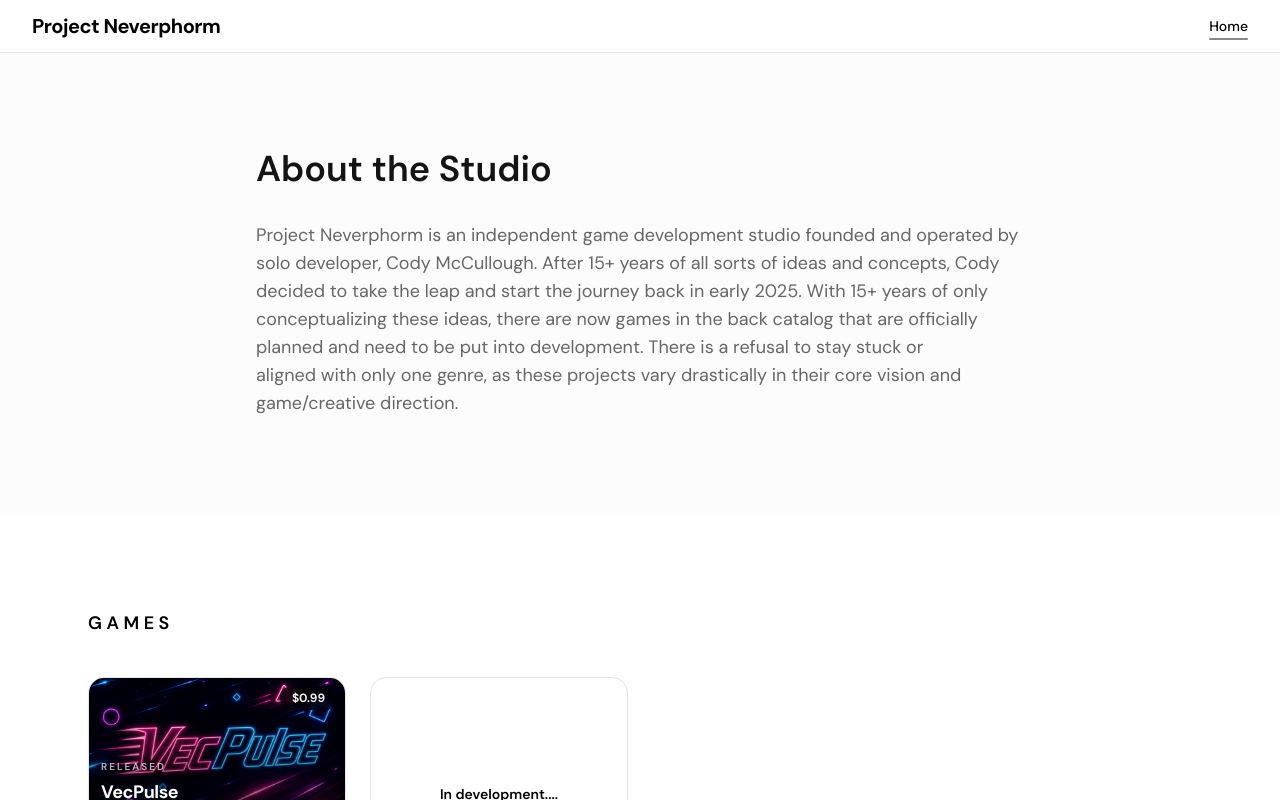
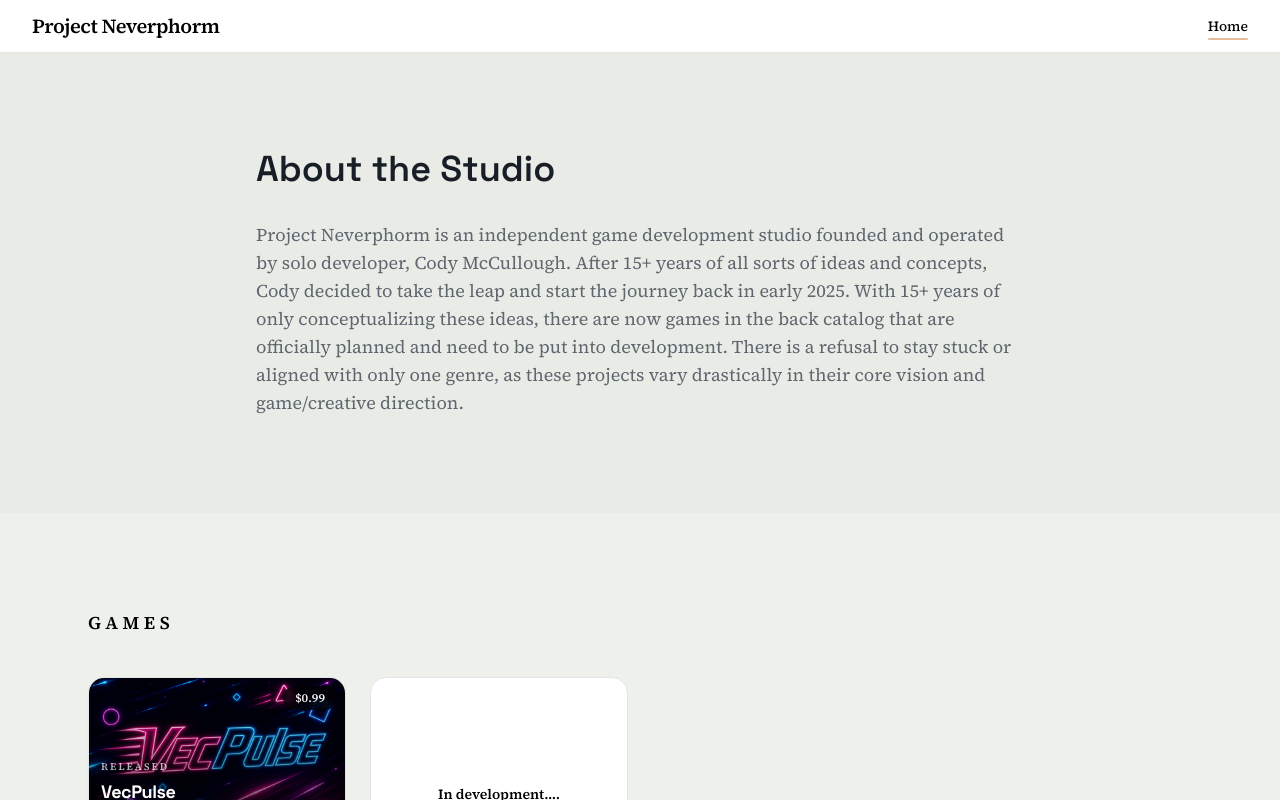
Before and after one commit to Minxci/neverphorm-site, a React (Vite) app in the folder apps/web/: page / in a window 1280 px wide. Shown: the top 800 px of the page. Built offline with nearby package versions, Linux system fonts and the light colour scheme; the HTML template or start-up script is replaced by a standard one.

Commit message:
changed up the theme of the website

```diff
--- a/apps/web/src/index.css
+++ b/apps/web/src/index.css
@@ -1,4 +1,4 @@
-@import url('https://fonts.googleapis.com/css2?family=DM+Sans:ital,opsz,wght@0,9..40,100..1000;1,9..40,100..1000&display=swap');
+@import url('https://fonts.googleapis.com/css2?family=Space+Grotesk:wght@400;500;600;700&family=Source+Serif+4:opsz,wght@8..60,400;8..60,500;8..60,600&family=JetBrains+Mono:wght@400;500;600&display=swap');
 
 @tailwind base;
 @tailwind components;
@@ -6,39 +6,49 @@
 
 @layer base {
 :root {
-    --background: 0 0% 100%;
-    --foreground: 0 0% 8%;
+    /* ---- ink / paper / copper / circuit palette, mapped onto your
+       existing shadcn variable names so every component that already
+       reads --background, --primary, etc. updates automatically ---- */
+    --background: 86 14% 93%;          /* paper #EEF0EB */
+    --foreground: 214 24% 12%;         /* near-ink text #1A2027 */
 
-    --primary: 0 0% 8%;
-    --primary-foreground: 0 0% 100%;
+    --primary: 26 56% 51%;             /* copper #C97A3D — main accent/CTA */
+    --primary-foreground: 20 40% 6%;   /* near-black text on copper buttons */
 
-    --secondary: 0 0% 96%;
-    --secondary-foreground: 0 0% 8%;
+    --secondary: 82 10% 87%;           /* paper-dim #E2E5DC */
+    --secondary-foreground: 214 24% 12%;
 
-    --muted: 0 0% 96%;
-    --muted-foreground: 0 0% 40%;
+    --muted: 82 10% 87%;
+    --muted-foreground: 210 8% 40%;    /* #59636B */
 
-    --accent: 0 0% 92%;
-    --accent-foreground: 0 0% 8%;
+    --accent: 148 33% 37%;             /* circuit green #3F7D5C */
+    --accent-foreground: 86 14% 93%;
 
-    --border: 0 0% 88%;
-    --input: 0 0% 88%;
-    --ring: 0 0% 8%;
+    --border: 214 6% 85%;
+    --input: 214 6% 85%;
+    --ring: 26 56% 51%;                /* copper focus rings */
 
-    --card: 0 0% 100%;
-    --card-foreground: 0 0% 8%;
+    --card: 86 14% 93%;
+    --card-foreground: 214 24% 12%;
+    --popover: 86 14% 93%;
+    --popover-foreground: 214 24% 12%;
 
-    --popover: 0 0% 100%;
-    --popover-foreground: 0 0% 8%;
+    /* Dark "ink" sections (hero, footer, contact) — use these directly
+       via bg-[hsl(var(--ink))] where you want the dark band look from
+       the IT support page, rather than overriding --background globally
+       (which would make the WHOLE site dark). */
+    --ink: 214 28% 10%;                /* #121820 */
+    --ink-soft: 214 24% 16%;           /* #1B2430 */
+    --ink-foreground: 86 10% 93%;      /* #EDEFEA */
 
-    --sidebar-background: 0 0% 100%;
-    --sidebar-foreground: 0 0% 8%;
-    --sidebar-primary: 0 0% 8%;
-    --sidebar-primary-foreground: 0 0% 100%;
-    --sidebar-accent: 0 0% 96%;
-    --sidebar-accent-foreground: 0 0% 8%;
-    --sidebar-border: 0 0% 88%;
-    --sidebar-ring: 0 0% 8%;
+    --sidebar-background: 86 14% 93%;
+    --sidebar-foreground: 214 24% 12%;
+    --sidebar-primary: 26 56% 51%;
+    --sidebar-primary-foreground: 20 40% 6%;
+    --sidebar-accent: 82 10% 87%;
+    --sidebar-accent-foreground: 214 24% 12%;
+    --sidebar-border: 214 6% 85%;
+    --sidebar-ring: 26 56% 51%;
   }
 
 * {
@@ -50,7 +60,7 @@
   }
 
 body {
-    font-family: "DM Sans", sans-serif;
+font-family: "Source Serif 4", Georgia, serif;
 background-color: hsl(var(--background));
 color: hsl(var(--foreground));
 overflow-x: clip;
@@ -60,6 +70,7 @@
   }
 
 h1, h2, h3, h4, h5, h6 {
+font-family: "Space Grotesk", sans-serif;
 text-wrap: balance;
   }
 
@@ -69,10 +80,13 @@
 }
 
 @layer utilities {
+.font-mono-label {
+  font-family: "JetBrains Mono", monospace;
+}
+
 .transition-base {
 transition: all 0.3s ease;
   }
-
 .team-card-hover {
 @apply transition-all duration-300 hover:-translate-y-1 hover:shadow-lg hover:shadow-primary/10 hover:border-primary/30;
   }
@@ -80,11 +94,11 @@
 .animated-gradient-text {
 background: linear-gradient(
 270deg,
-    #06b6d4,
-    #8b5cf6,
-    #ec4899,
-    #f97316,
-    #06b6d4
+#3F7D5C,
+#C97A3D,
+#4F9970,
+#DE9152,
+#3F7D5C
   );
 background-size: 400% 400%;
 -webkit-background-clip: text;
```
Lines whose indentation alone changed are shown as unchanged.
